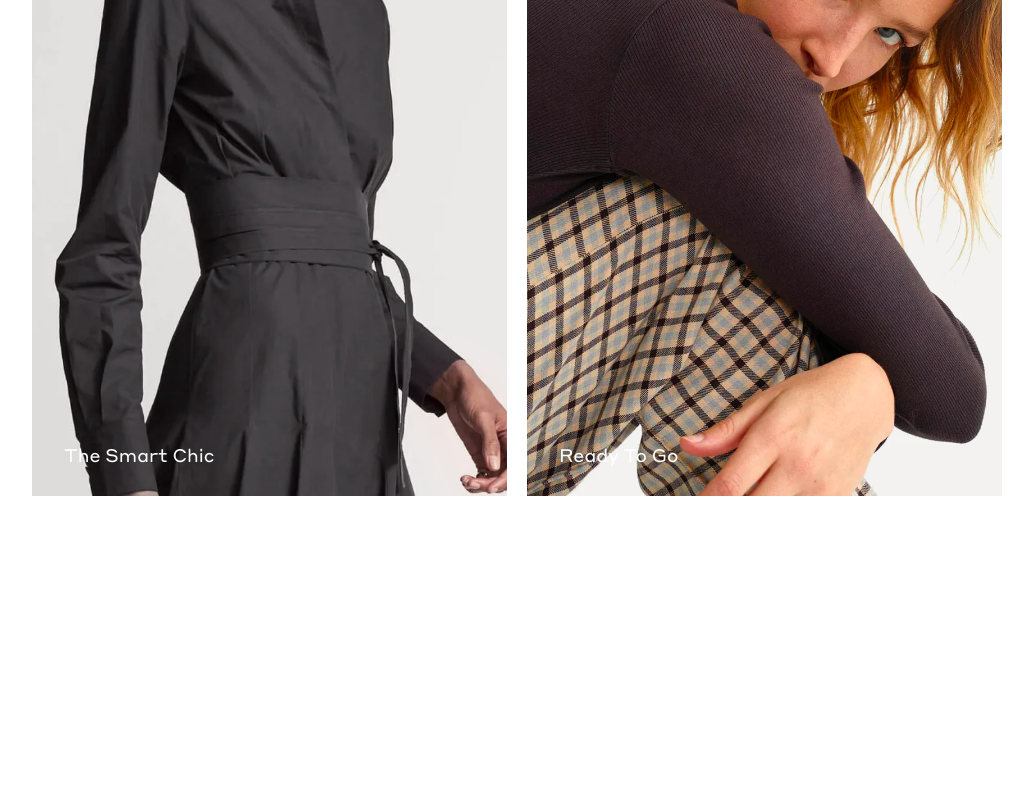
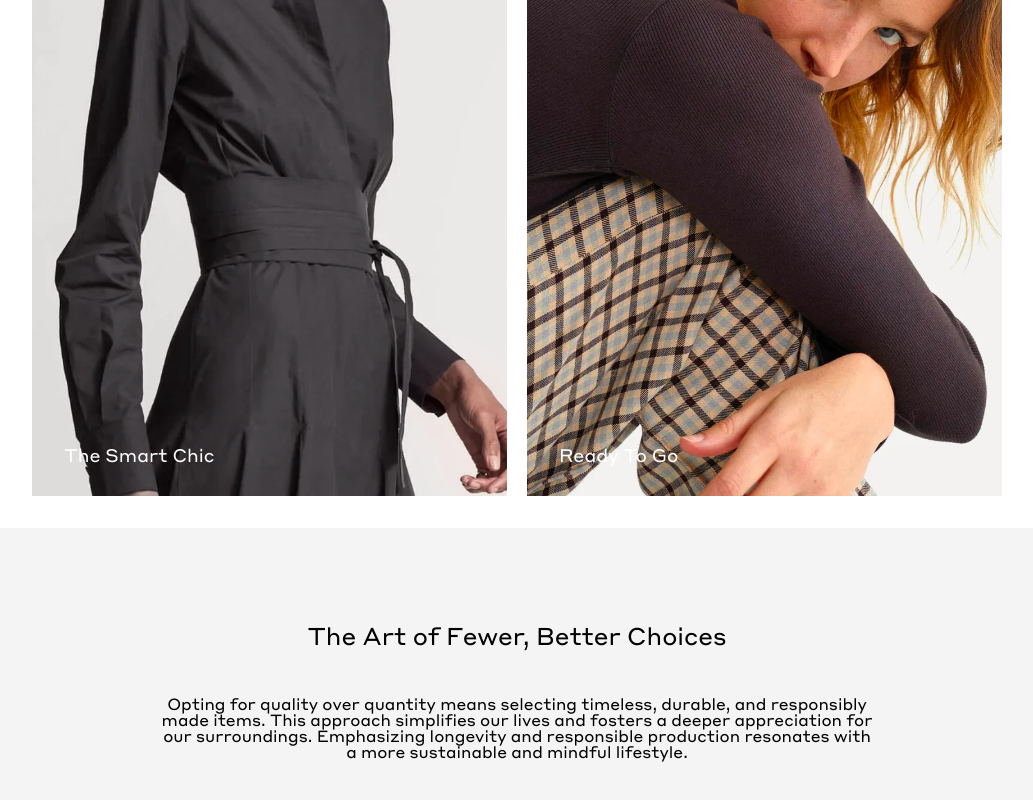
Before and after one commit to GoodHugh/fashion-e-comerce, a Nuxt app: page /main in a window 1280 px wide. Shown: the part 2815-3615 px from the top of the page, without its empty margins (123-1156 px from the left). Before the commit the page ends 3343 px from the top, so only its background shows below. Built offline with nearby package versions, Linux system fonts and the light colour scheme.

Commit message:
[main] - верстка блока ArtOfFewer

```diff
--- a/app/assets/scss/variables/colors.scss
+++ b/app/assets/scss/variables/colors.scss
@@ -4,3 +4,6 @@ $color-black-1: #000000;
 //white
 $color-white-1: #FFFFFF;
 $color-white-2: #F8F9FA;
+
+//gray
+$color-gray-1: #F5F4F4;
--- /dev/null
+++ b/app/components/ArtOfFewer/index.vue
@@ -0,0 +1,47 @@
+<template>
+  <section class="art-of-fewer">
+    <div class="art-of-fewer__container">
+      <div class="art-of-fewer__body">
+        <h2 class="art-of-fewer__body-title">
+          The Art of Fewer, Better Choices
+        </h2>
+
+        <p class="art-of-fewer__body-text">
+          Opting for quality over quantity means selecting timeless, durable, and responsibly made items. This approach simplifies our lives and fosters a deeper appreciation for our surroundings. Emphasizing longevity and responsible production resonates with a more sustainable and mindful lifestyle.
+        </p>
+      </div>
+    </div>
+  </section>
+</template>
+
+<style lang="scss">
+.art-of-fewer {
+  padding: 96px 0 180px;
+  background-color: $color-gray-1;
+
+  &__body {
+    display: flex;
+    flex-direction: column;
+    align-items: center;
+    text-align: center;
+    gap: 48px;
+
+    &-title {
+      font-size: 24px;
+
+      @media (max-width: $mobileSmall) {
+        width: 307px;
+      }
+    }
+
+    &-text {
+      max-width: 720px;
+
+      @media (max-width: $mobileSmall) {
+        width: 307px;
+      }
+    }
+
+  }
+}
+</style>
--- a/app/pages/main.vue
+++ b/app/pages/main.vue
@@ -11,4 +11,5 @@ definePageMeta({
   <ElevateLifestyle />
   <WhatToWearNow />
   <CollectionBanners />
+  <ArtOfFewer />
 </template>
```
